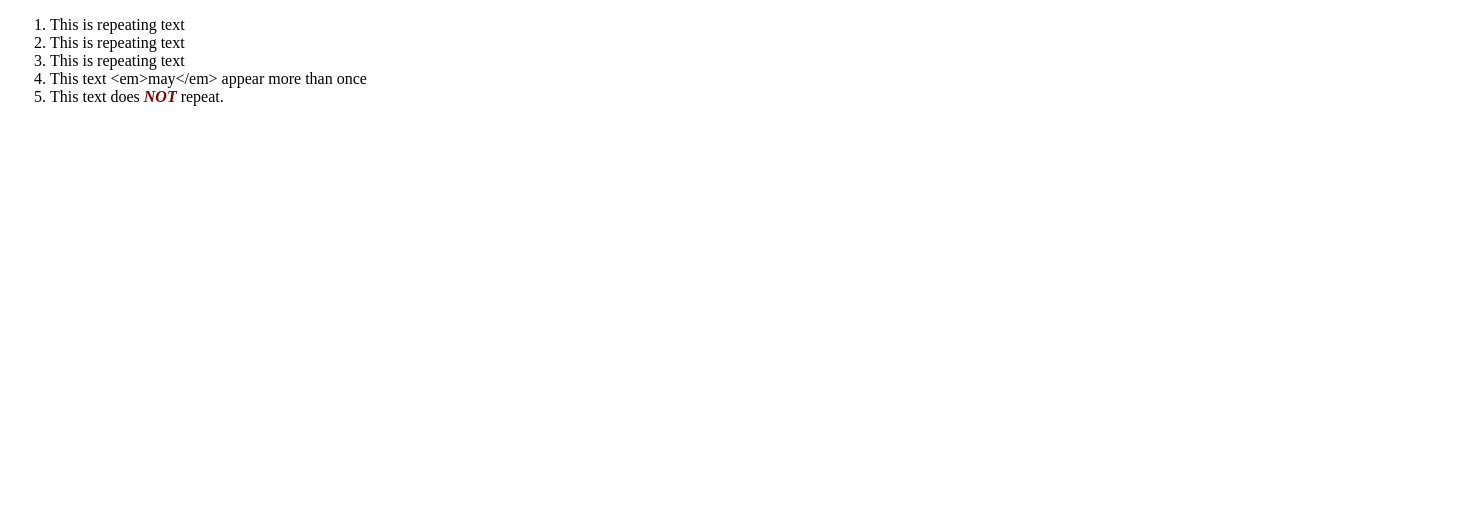
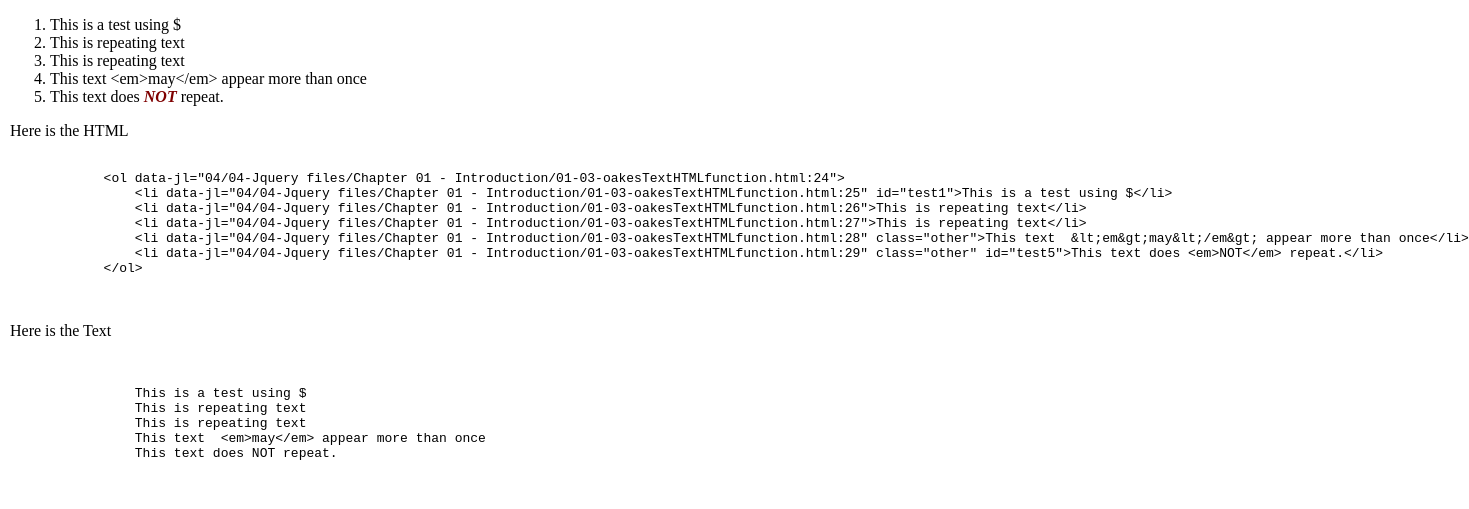
Before and after one commit to Patrickoakes/04-Activities-Homework, a plain HTML site: page 04/04-Jquery files/Chapter 01 - Introduction/01-03-oakesTextHTMLfunction.html in a window 1280 px wide. Shown: the whole page, 1469 px wide, since content can reach past the window. Drawn offline with Linux system fonts and the light colour scheme.

Commit message:
Commit 2 query

```diff
--- a/04/04-Jquery files/Chapter 01 - Introduction/01-03-oakesTextHTMLfunction.html
+++ b/04/04-Jquery files/Chapter 01 - Introduction/01-03-oakesTextHTMLfunction.html
@@ -20,6 +20,7 @@
     </head>
 
     <body>
+        <div id="input">
             <ol>
                 <li id="test1"></li>
                 <li></li>
@@ -28,18 +29,24 @@
                 <li class="other" id="test5"></li>
             </ol>
 
+        </div>
+        <p>Here is the HTML</p>
+        <pre id="html-output"></pre>
 
-        <body>
+        <p>Here is the Text</p>
+        <pre id="text-output"></pre>
+
+    </body>
+
 
 </html>
-
 <script type="text/javascript">
     $(document).ready(function () {
         $("li").text("This is repeating text");
-        //$(".other").html("This text  <em>may</em> appear more than once");
         $(".other").text("This text  <em>may</em> appear more than once");
         $("#test5").html("This text does <em>NOT</em> repeat.");
-
-
+        $("#test1").text("This is a test using $");
+        $("#html-output").text($("#input").html());
+        $("#text-output").text($("#input").text());
     });
 </script>
```
Also changed, not shown: 04/04-Jquery files/HTML CLASS ORIGINAL/01-03-Getting-Values-With-Text-Html.htm (renamed from 04/04-Jquery files/Chapter 01 - Introduction/01-03-Getting-Values-With-Text-Html.htm). Lines whose indentation alone changed are shown as unchanged.
